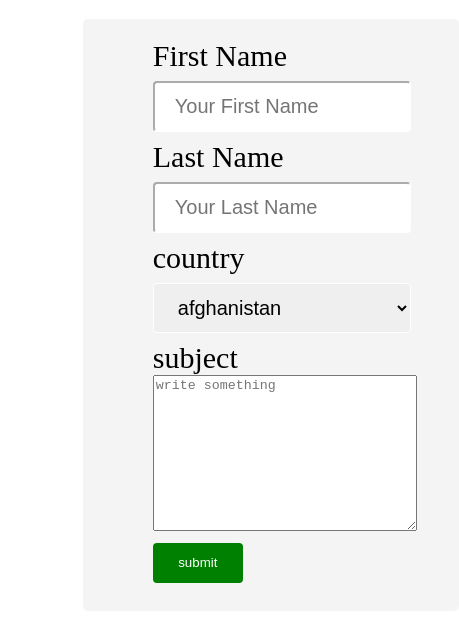
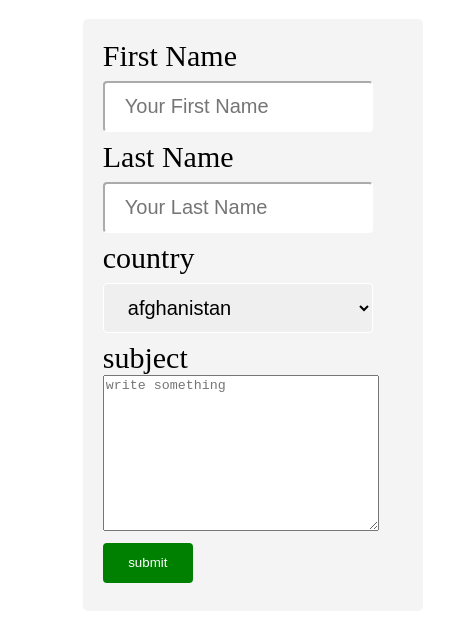
Before and after one commit to SethMegbetor/ASSIGNMENT1, a plain HTML site: page index.html in a window 390 px wide. Shown: the whole page, 459 px wide, since content can reach past the window. Drawn offline with Linux system fonts and the light colour scheme.

Commit message:
mobile done

```diff
--- a/index.html
+++ b/index.html
@@ -56,7 +56,11 @@
           display: none;
         } */
         .form {
-          width: 90%;
+          width: 300px;
+        }
+        .all {
+          margin: 0px;
+          padding: 0px;
         }
       }
     </style>
```
